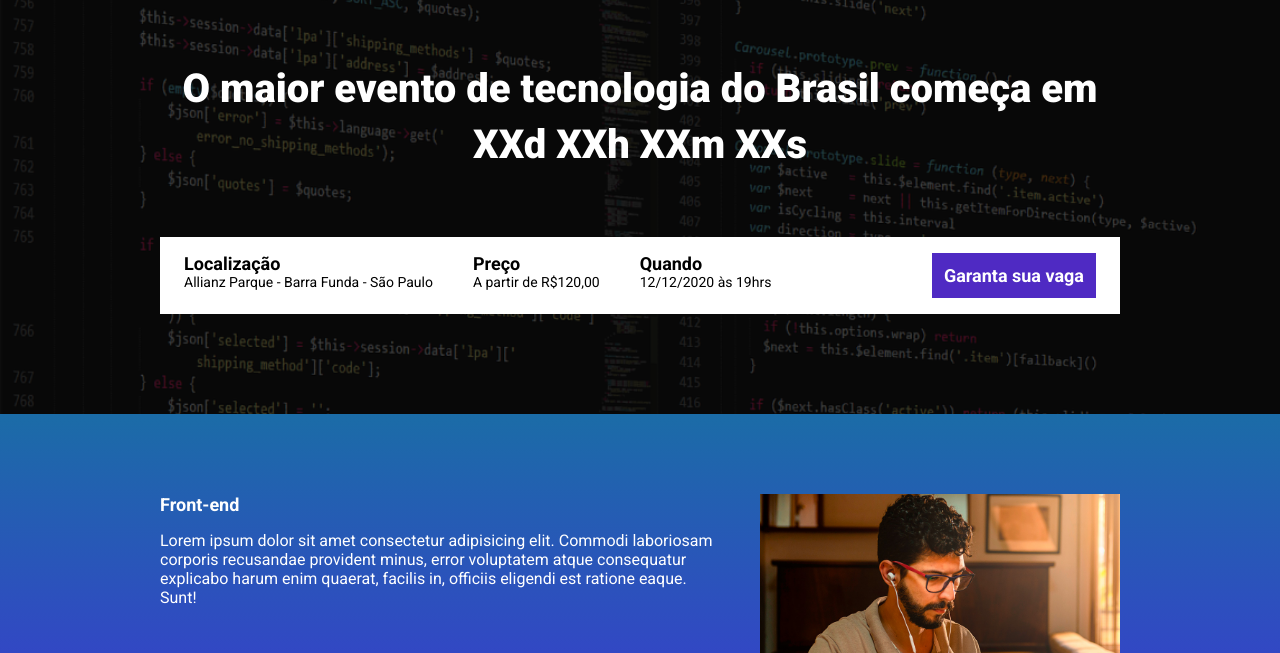
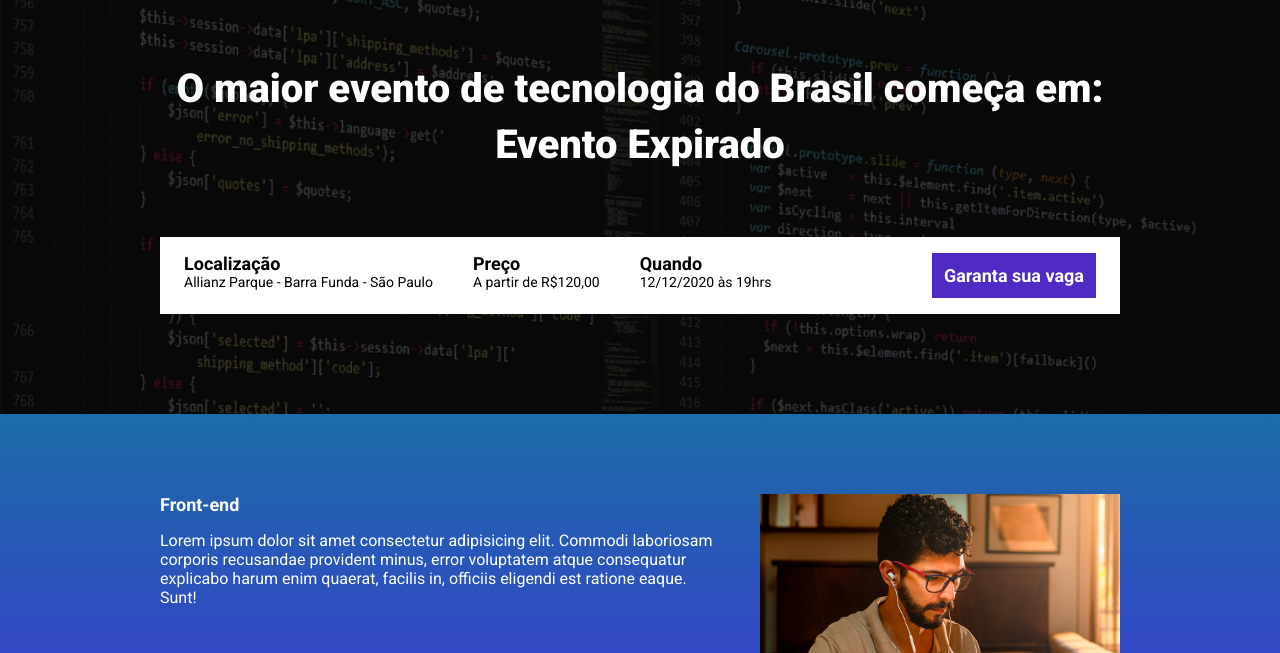
Before and after one commit to KaueBulhoes/Modulo-22---Landing-page, a website built with Parcel: page src/index.html in a window 1280 px wide. Shown: the part 147-800 px from the top of the page. Built offline with nearby package versions, Linux system fonts and the light colour scheme.

Commit message:
commit contagem regressiva

```diff
--- a/src/index.html
+++ b/src/index.html
@@ -16,7 +16,7 @@
     <header class="hero">
         <div class="container">
             <img class="hero__logo" src="./images/ebac_logo.svg" alt="EBAC">
-            <p class="hero__text">O maior evento de tecnologia do Brasil começa em XXd XXh XXm XXs</p>
+            <p class="hero__text">O maior evento de tecnologia do Brasil começa em: <span id="contador"></span></p>
             <div class="infos-bar">
                 <ul class="infos-bar__infos">
                     <li class="infos-bar__infos__item">
--- a/src/scripts/main.js
+++ b/src/scripts/main.js
@@ -1 +1,28 @@
 AOS.init();
+
+const dataDoEvento = new Date("Dec 12 2023 19:00:00");
+const timeStampDoEvento = dataDoEvento.getTime();
+
+const contaAsHoras = setInterval(function(){
+    const agora = new Date();
+    const timeStampAtual = agora.getTime();
+
+    const distanciaDoEvento = timeStampDoEvento - timeStampAtual;
+
+    const diasEmMs = 1000*60*60*24;
+    const horasEmMs = 1000*60*60;
+    const minutosEmMs = 1000*60;
+
+    const diasAteEvento = Math.floor(distanciaDoEvento / diasEmMs);
+    const horasAteEvento = Math.floor((distanciaDoEvento % diasEmMs) / horasEmMs);
+    const minutosAteEvento = Math.floor((distanciaDoEvento % horasEmMs) / minutosEmMs);
+    const segundosAteEvento = Math.floor((distanciaDoEvento % minutosEmMs) / 1000);
+
+    document.getElementById('contador').innerHTML = `${diasAteEvento}d ${horasAteEvento}h ${minutosAteEvento}m ${segundosAteEvento}s`;
+
+    if (distanciaDoEvento < 0) {
+        clearInterval(contaAsHoras);
+        document.getElementById('contador').innerHTML = 'Evento Expirado';
+    }
+
+}, 1000);
```
